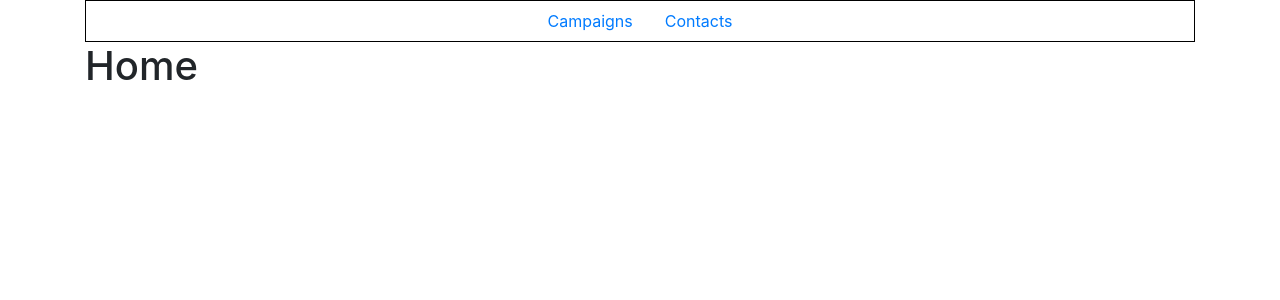
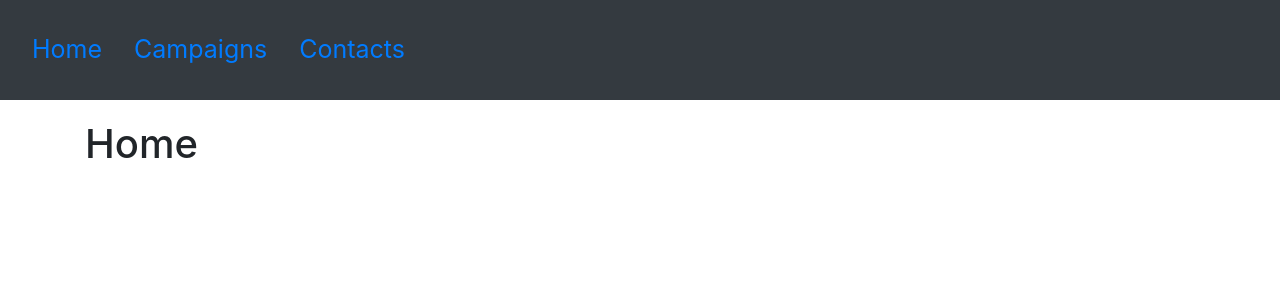
Before and after one commit to junko911/mailzilla, a React (Create React App) app in the folder client/: page / in a window 1280 px wide. Shown: the top 300 px of the page. Built offline with nearby package versions, Linux system fonts and the light colour scheme; no server answers.

Commit message:
Stylize nav bar

```diff
--- a/client/src/App.css
+++ b/client/src/App.css
@@ -5,11 +5,7 @@ body {
 
 .container {
   width: 80%;
-  margin: auto;
-}
-
-.header {
-  border: 1px solid black;
+  margin: 20px auto;
 }
 
 .redirect-btn {
--- a/client/src/App.js
+++ b/client/src/App.js
@@ -17,10 +17,10 @@ class App extends React.Component {
   render() {
     return (
       <BrowserRouter>
+        <div className="header">
+          <Navbar />
+        </div>
         <div className="container">
-          <div className="header">
-            <Navbar />
-          </div>
           <Switch>
             <Route path="/campaigns" component={CampaignList} />
             <Route path="/contacts" component={ContactsList} />
--- a/client/src/Nav/Navbar.js
+++ b/client/src/Nav/Navbar.js
@@ -1,6 +1,7 @@
 import React from 'react'
 import {
   Nav,
+  Navbar,
   NavItem,
   NavLink,
 } from 'reactstrap'
@@ -8,7 +9,16 @@ import {
 const NavBar = () => {
   return (
     <div className="nav-bar">
-      <Nav horizontal="center">
+      <Navbar
+        color="dark"
+        light
+        expand="md"
+        style={{ height: "100px" }}
+      >
+        <Nav horizontal="center" style={{ fontSize: "25px" }}>
+          <NavItem>
+            <NavLink href="/">Home</NavLink>
+          </NavItem>
           <NavItem>
             <NavLink href="/campaigns">Campaigns</NavLink>
           </NavItem>
@@ -16,6 +26,7 @@ const NavBar = () => {
             <NavLink href="/contacts">Contacts</NavLink>
           </NavItem>
         </Nav>
+      </Navbar>
     </div>
   )
 }
```
Lines whose indentation alone changed are shown as unchanged.
